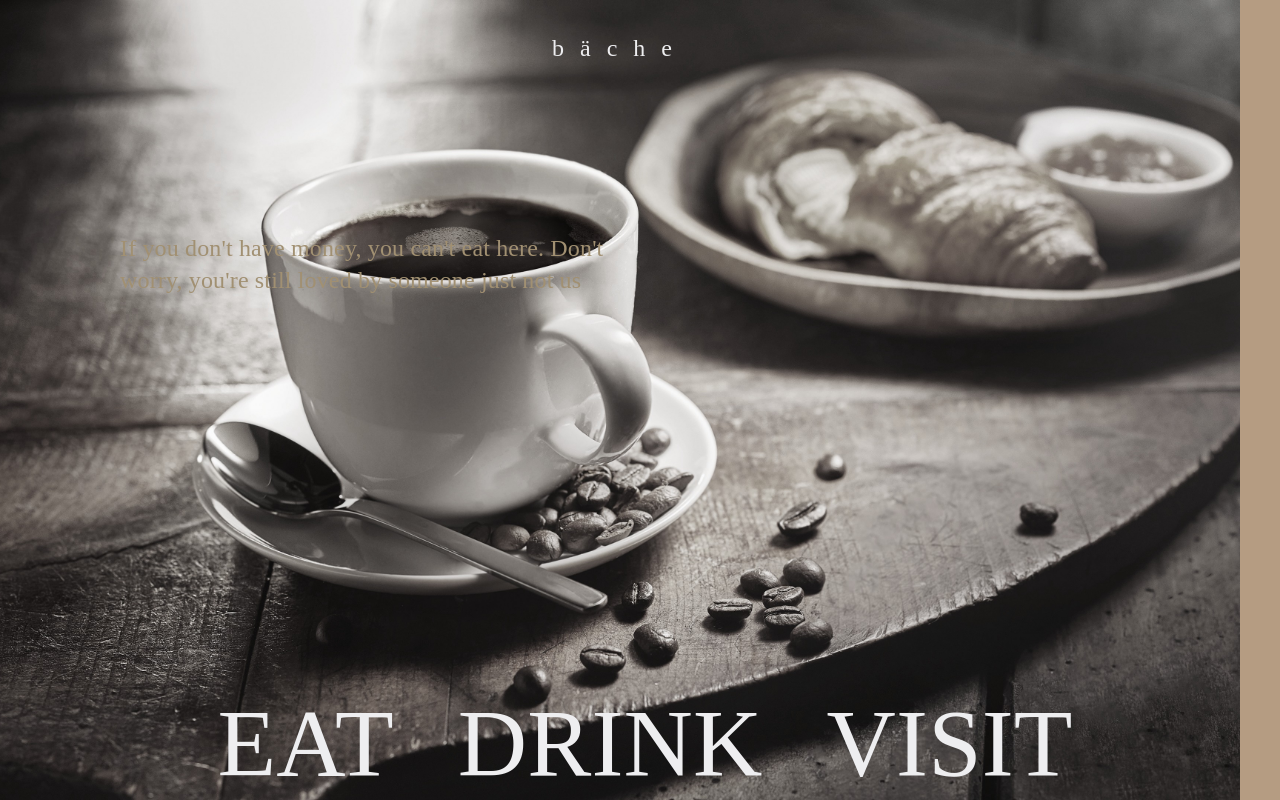
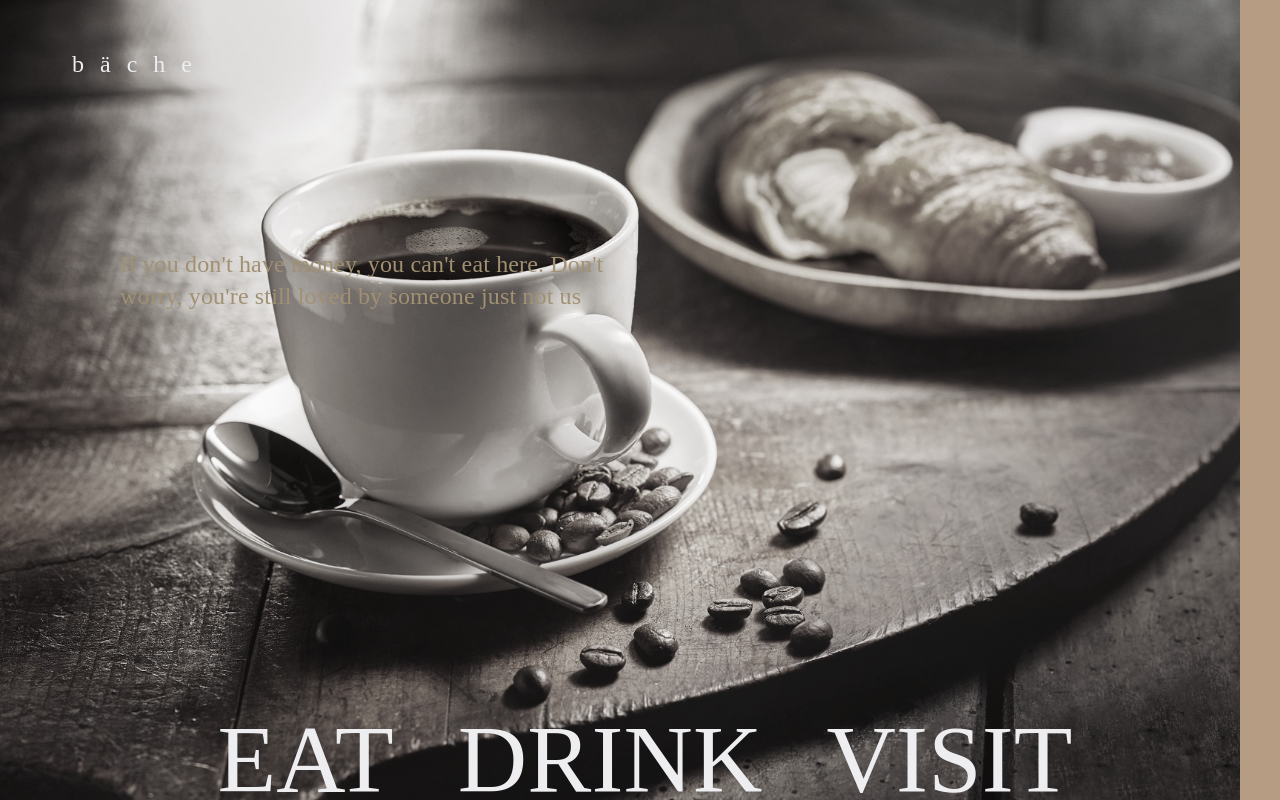
Before and after one commit to APottinger/brooks, a React (Create React App) app: page / in a window 1280 px wide. Built offline with nearby package versions, Linux system fonts and the light colour scheme; a web font is replaced by a local one.

Commit message:
refactors styles

```diff
--- a/src/components/Navbar/styles.js
+++ b/src/components/Navbar/styles.js
@@ -1,13 +1,16 @@
 import { makeStyles } from '@mui/styles';
 
 const useStyles = makeStyles({
+    grid: {
+        paddingTop: '3rem',
+        paddingLeft: '7rem',
+        width: 'calc(100% + 40px)',
+        display: 'flex',
+        justifyContent: 'flex-start'
+    },
     title: {
-        letterSpacing: '1rem'
-    },
-    grid: {
-        paddingTop: '2rem',
-        display: 'flex',
-        justifyContent: 'space-around',
+        position: 'sticky',
+        letterSpacing: '1rem',
     }
 })
 
```
